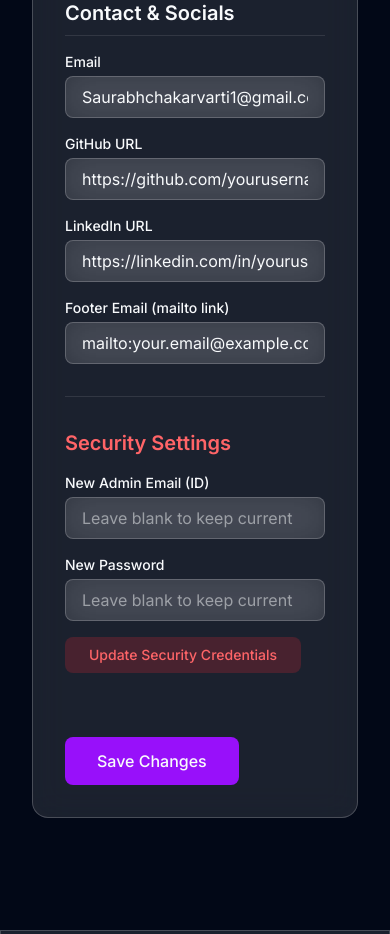
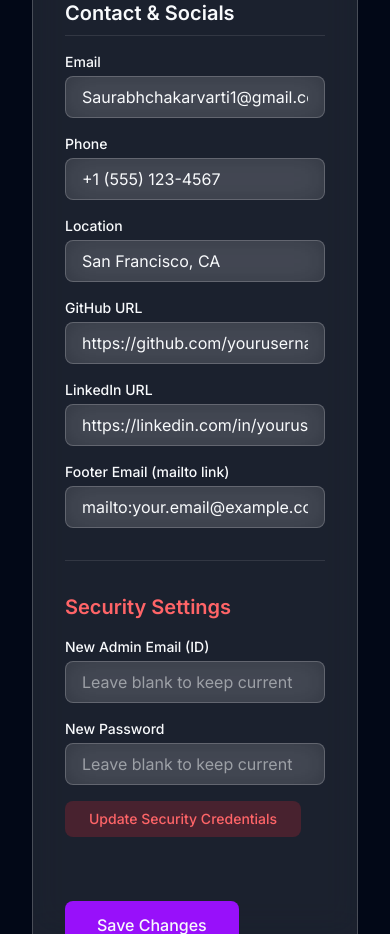
Before and after one commit to saurabh2109-6/portfolio, a Next.js app: page /admin in a window 390 px wide. Shown: the part 2840-3774 px from the top of the page. Built offline with nearby package versions, Linux system fonts and the light colour scheme; no server answers; the database is empty.

Commit message:
Allow editing Phone and Location from Admin panel

```diff
--- a/app/admin/page.tsx
+++ b/app/admin/page.tsx
@@ -498,6 +498,24 @@ export default function AdminPage() {
                 />
               </div>
               <div>
+                <label className="block text-sm font-medium mb-1">Phone</label>
+                <input
+                  type="text"
+                  value={data?.contact.phone}
+                  onChange={(e) => setData({...data!, contact: {...data!.contact, phone: e.target.value}})}
+                  className="w-full px-4 py-2 glass rounded-lg border border-white/10 focus:border-purple-500 outline-none"
+                />
+              </div>
+              <div>
+                <label className="block text-sm font-medium mb-1">Location</label>
+                <input
+                  type="text"
+                  value={data?.contact.location}
+                  onChange={(e) => setData({...data!, contact: {...data!.contact, location: e.target.value}})}
+                  className="w-full px-4 py-2 glass rounded-lg border border-white/10 focus:border-purple-500 outline-none"
+                />
+              </div>
+              <div>
                 <label className="block text-sm font-medium mb-1">GitHub URL</label>
                 <input
                   type="text"
```
